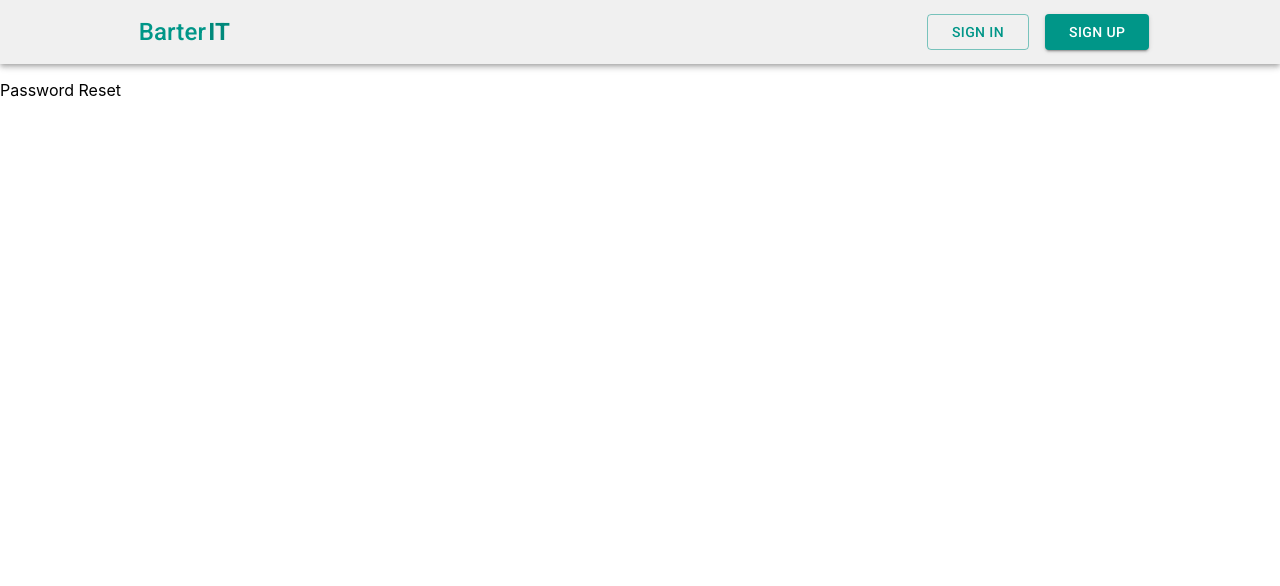
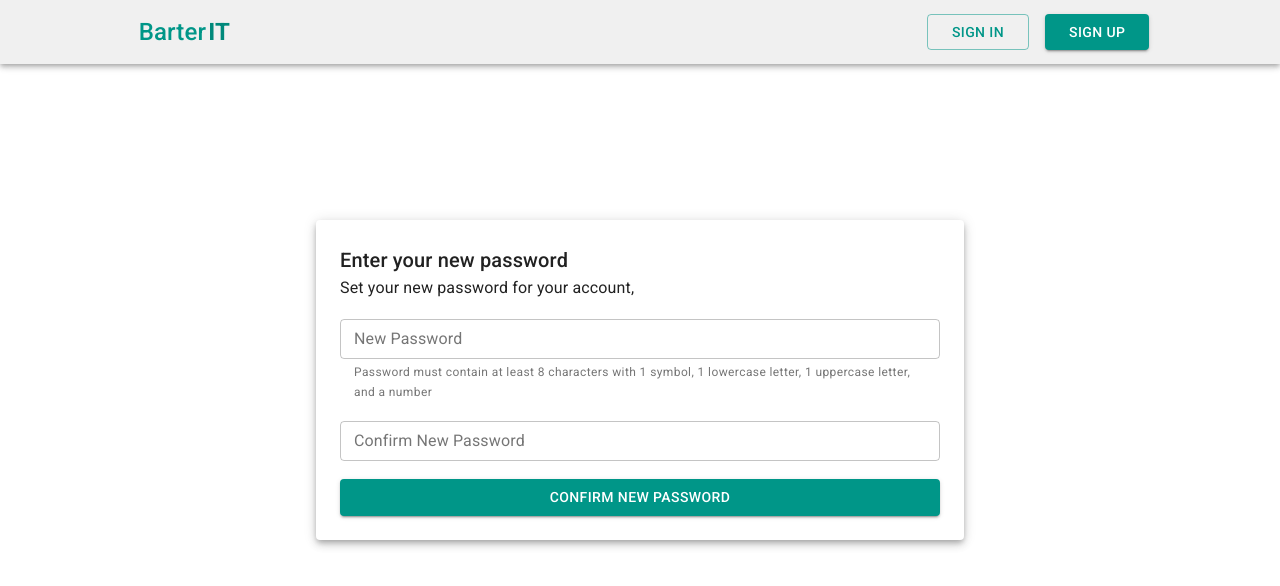
Before and after one commit to nielify/barterit-mern, a React (Create React App) app in the folder client/: page /user/1/reset-password/1 in a window 1280 px wide. Shown: the top 586 px of the page. Built offline with nearby package versions, Linux system fonts and the light colour scheme; no server answers.

Commit message:
added some forgot password front end and fixed some other pages' bugs

```diff
--- a/client/src/App.js
+++ b/client/src/App.js
@@ -6,7 +6,8 @@ import PostList from './Components/PostList';
 import Upload from './Test Components/Upload';
 import Cloudinary from './Test Components/Cloudinary';
 import SMSForm from './Test Components/SMSForm';
-import ForgotPassword from './Test Components/ForgotPassword';
+import ForgotPassword from './Test Components/forgotPassword/ForgotPassword';
+import EmailSent from './Test Components/forgotPassword/EmailSent';
 import Signin from './Test Components/Signin';
 import Signup from './Test Components/signup/Signup';
 import Verify from './Test Components/signup/Verify'
@@ -45,10 +46,6 @@ function App() {
           <Route exact path="/sms">
             <SMSForm />
           </Route>
-          <Route exact path="/forgot-password">
-            <DefaultHeader />
-            <ForgotPassword />
-          </Route>
           <Route exact path="/signin">
             <DefaultHeader />
             <Signin />
@@ -65,6 +62,14 @@ function App() {
             <DefaultHeader />
             <Success />
           </Route>
+          <Route exact path="/forgot-password">
+            <DefaultHeader />
+            <ForgotPassword />
+          </Route>
+          <Route exact path="/forgot-password/email-sent">
+            <DefaultHeader />
+            <EmailSent />
+          </Route>
           <Route exact path="/user/:userId/reset-password/:token">
             <DefaultHeader />
             <ResetPassword />
--- a/client/src/Test Components/ResetPassword.js
+++ b/client/src/Test Components/ResetPassword.js
@@ -1,8 +1,154 @@
+import { makeStyles } from '@material-ui/core/styles';
+import { useState, useEffect } from 'react';
+import { useParams } from 'react-router-dom';
+
+import Paper from '@material-ui/core/Paper';
+import Typography from '@material-ui/core/Typography';
+import TextField from '@material-ui/core/TextField';
+import Button from '@material-ui/core/Button';
+
+
+const useStyles = makeStyles((theme) => ({
+  form: {
+    display: 'flex',
+    justifyContent: 'center',
+    alignItems: 'center',
+    height: '75vh',
+  },
+  paper: {
+    margin: theme.spacing(3),
+    padding: theme.spacing(3),
+    display: 'inline-block',
+    maxWidth: 600,
+  },
+  newPassword: {
+    margin: theme.spacing(2.3, 0),
+  },
+  confirmNewPassword: {
+    marginBottom: theme.spacing(2.3),
+  },
+}));
+
 const ResetPassword = () => {
+  const classes = useStyles();
+  const params = useParams();
+
+  const [ email, setEmail ] = useState('');
+  const [ newPassword, setNewPassword ] = useState('');
+  const [ confirmNewPassword, setConfirmNewPassword ] = useState('');
+
+  const [ newPasswordError, setNewPasswordError ] = useState(false);
+  const [ confirmNewPasswordError, setConfirmNewPasswordError ] = useState(false);
+
+  const [ newPasswordHelperText, setNewPasswordHelperText ] = useState('Password must contain at least 8 characters with 1 symbol, 1 lowercase letter, 1 uppercase letter, and a number');
+  const [ confirmNewPasswordHelperText, setConfirmNewPasswordHelperText ] = useState('');
+
+  const [ submitting, setSubmitting ] = useState(false);
+
+  const handleSubmit = async (e) => {
+    e.preventDefault();
+    setNewPasswordError(false);
+    setConfirmNewPasswordError(false);
+    setNewPasswordHelperText('Password must contain at least 8 characters with 1 symbol, 1 lowercase letter, 1 uppercase letter, and a number');
+    setConfirmNewPasswordHelperText('');
+
+    if (submitting) {
+      console.log('you clicked while submitting');
+    }
+    setSubmitting(true);
+
+    if (passwordIsValid(newPassword)) {
+      if (newPassword === confirmNewPassword) {
+        try {
+          const res = await fetch(`http://localhost:3001/api/user/60cccc6bf4617d241444ca13/reset-password/51c3ae3c9e78930fd8e6ade37cdefac9d3047694d20de17f0186c33efc5a43d2`, {
+            method: 'POST',
+            headers: { 'Content-type': 'application/json' },
+            body: JSON.stringify({ newPassword, confirmNewPassword })
+          });
+
+          const data = res.json();
+
+          console.log(data);
+
+        } catch (err) {
+          console.log(err);
+        }
+
+        setSubmitting(false);
+      } else {
+        setNewPasswordError(true);
+        setConfirmNewPasswordError(true);
+        setConfirmNewPasswordHelperText('Password does not match');
+        setNewPasswordHelperText('Password does not match');
+        setSubmitting(false);
+      }
+    } else {
+      setNewPasswordError(true);
+      setConfirmNewPasswordError(true);
+      setSubmitting(false);
+    }
+
+  }
+
+  const passwordIsValid = (password) => {
+    var re = /^(?=.*\d)(?=.*[!@#$%^&*])(?=.*[a-z])(?=.*[A-Z]).{8,}$/;
+    return re.test(password);
+  }
+
+  useEffect(() => {
+    fetch(`http://localhost:3001/api/user/${params.userId}`)
+      .then((res) => {
+        return res.json();
+      })
+      .then((data) => {
+        setEmail(data.email);
+      })
+      .catch((err) => console.log(err));
+
+  }, []);
+
   return (
-    <div>
-      Password Reset
-    </div>
+    <form className={classes.form}>
+      <Paper className={classes.paper} elevation={5}>
+        <Typography className={classes.title} component="h1" variant="h6">
+          Enter your new password
+        </Typography>
+        <Typography className={classes.paragraph} variant="body1">
+          Set your new password for your account, <em>{email}</em>
+        </Typography>
+        <TextField
+          className={classes.newPassword}
+          fullWidth
+          variant="outlined"
+          size="small"
+          label="New Password"
+          type="password"
+          onChange={e => setNewPassword(e.target.value)}
+          error={newPasswordError}
+          helperText={newPasswordHelperText}
+        />
+        <TextField
+          className={classes.confirmNewPassword}
+          fullWidth
+          variant="outlined"
+          size="small"
+          label="Confirm New Password"
+          type="password"
+          onChange={e => setConfirmNewPassword(e.target.value)}
+          error={confirmNewPasswordError}
+          helperText={confirmNewPasswordHelperText}
+        />
+        <Button
+          variant="contained"
+          color="primary"
+          type="submit"
+          fullWidth
+          onClick={handleSubmit}
+        >
+          Confirm new password
+        </Button>
+      </Paper>
+    </form>
   );
 }
 
--- a/client/src/Test Components/Signup/Verify.js
+++ b/client/src/Test Components/Signup/Verify.js
@@ -3,8 +3,6 @@ import { makeStyles } from '@material-ui/core/styles';
 
 import Alert from '@material-ui/lab/Alert';
 import AlertTitle from '@material-ui/lab/AlertTitle';
-import { useState } from 'react';
-
 
 const useStyles = makeStyles({
   div: {
@@ -19,16 +17,17 @@ const Verify = () => {
   const classes = useStyles();
   const location = useLocation();
 
-  const [ email, setEmail ] = useState(location.state.email);
+  //const [ email, setEmail ] = useState(location.state.email);
 
   return (
     <div className={classes.div} >
-      <Alert severity="success">
+      {location.state && <Alert severity="success">
         <AlertTitle>
-          Registration email sent to {email}
+          Registration email sent to {location.state ? location.state.email : ''}
         </AlertTitle>
         Verify your email to complete the registration
-      </Alert>
+      </Alert>}
+      {!location.state && <h2>Error 404: Page not found</h2>}
     </div>
   );
 }
--- /dev/null
+++ b/client/src/Test Components/forgotPassword/EmailSent.js
@@ -0,0 +1,46 @@
+import { useLocation } from 'react-router-dom';
+import { makeStyles } from '@material-ui/core/styles';
+
+import Alert from '@material-ui/lab/Alert';
+import AlertTitle from '@material-ui/lab/AlertTitle';
+
+
+
+const useStyles = makeStyles((theme) => ({
+  container: {
+    display: 'flex',
+    justifyContent: 'center',
+    alignItems: 'center',
+    height: '75vh',
+  },
+  paper: {
+    margin: theme.spacing(3),
+    padding: theme.spacing(3),
+    display: 'inline-block',
+    maxWidth: 500,
+  }
+}));
+
+
+const EmailSent = () => {
+  const classes = useStyles();
+  const location = useLocation();
+
+  return (
+    <div className={classes.container}>
+      {location.state && <Alert
+        severity="success"
+        className={classes.alert}
+      >
+        <AlertTitle>
+          Password reset email sent to {location.state ? location.state.email : ''}
+        </AlertTitle>
+          Check your email to continue resetting your password
+      </Alert> }
+      {!location.state && <h2>Error 404: Page not found</h2>}
+    </div>
+
+  );
+}
+
+export default EmailSent;
--- a/client/src/Test Components/ForgotPassword.js
+++ b/client/src/Test Components/forgotPassword/ForgotPassword.js
@@ -1,4 +1,5 @@
 import { useState } from 'react';
+import { useHistory } from 'react-router-dom';
 
 import Paper from '@material-ui/core/Paper';
 import Typography from '@material-ui/core/Typography';
@@ -42,6 +43,7 @@ const useStyles = makeStyles((theme) => ({
 
 const ForgotPassword = () => {
   const classes = useStyles();
+  const history = useHistory();
 
   const [ submitting, setSubmitting ] = useState(false);
   const [ showWarning, setShowWarning ] = useState(false);
@@ -63,9 +65,10 @@ const ForgotPassword = () => {
     setEmailHelperText('');
     setShowWarning(false);
     setShowError(false);
-    setSubmitting(false);
+    setSubmitting(true);
 
     if (emailIsValid(email)) {
+      try {
         const res = await fetch('http://localhost:3001/api/user/forgot-password', {
           method: 'POST',
           headers: { 'Content-type': 'application/json' },
@@ -74,15 +77,27 @@ const ForgotPassword = () => {
 
         const data = await res.json();
 
-      console.log(data);
+        //if the email is not yet verified or not yet registered
+        if (data.error) {
+          setEmailHelperText(data.error);
+          setEmailError(true);
+        }
 
-      //if the email is not yet verified or not yet registered
-      if (data.success === false) {
-        //setShowWarning(true);
-        //setErrorWarning(true);
+        if (data.success) {
+          history.push({
+            pathname: '/forgot-password/email-sent',
+            state: {
+              email
+            }
+          });
         }
 
         setSubmitting(false);
+      } catch (err) {
+        console.log(err);
+        setSubmitting(false);
+      }
+
     } else {
       setEmailError(true);
       setEmailHelperText('Invalid email address');
```
Also changed, not shown: 2 other files (tests, documents, lock files or other folders). Lines whose indentation alone changed are shown as unchanged.
